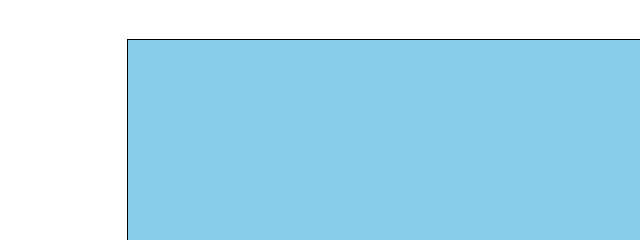
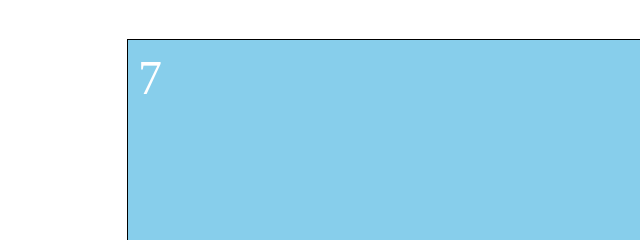
Before and after one commit to tobiasljungstrom/homerunner, a website built with webpack: page testpage/index.html in a window 1280 px wide. Shown: the top 240 px of the page, 0-640 px from the left. Built offline with nearby package versions, Linux system fonts and the light colour scheme.

Commit message:
Count some score

```diff
--- a/src/app/main.js
+++ b/src/app/main.js
@@ -3,8 +3,12 @@ import './styles/main.css'
 const GROUND_HEIGHT = 100
 const ARROW_UP = 38
 
+// Elements
 let player = null
+
+// State
 let isJumping = false
+let currentScore = 0
 
 const homerunner = function (baseElement) {
   const mainCanvas = document.createElement('div')
@@ -13,6 +17,7 @@ const homerunner = function (baseElement) {
 
   createGround(mainCanvas)
   createPlayer(mainCanvas)
+  createCounter(mainCanvas)
 
   start()
 }
@@ -32,8 +37,16 @@ function createPlayer (container) {
   player = playerDiv
 }
 
+function createCounter (container) {
+  const counterDiv = document.createElement('div')
+  counterDiv.className = 'homerunner-counter'
+  counterDiv.innerHTML = '0'
+  container.appendChild(counterDiv)
+}
+
 function start () {
   listenForInput()
+  countScore()
 }
 
 function listenForInput () {
@@ -55,4 +68,15 @@ function jump () {
   }, 250)
 }
 
+function countScore () {
+  window.setInterval(() => {
+    currentScore++
+    updateScore()
+  }, 1000)
+}
+
+function updateScore () {
+  document.querySelector('.homerunner-counter').innerHTML = currentScore
+}
+
 export default homerunner
--- a/src/app/styles/main.css
+++ b/src/app/styles/main.css
@@ -24,3 +24,12 @@
   position: absolute;
   left: 100px;
 }
+
+.homerunner-counter {
+  position: absolute;
+  top: 10px;
+  left: 10px;
+
+  font-size: 3em;
+  color: white;
+}
--- a/webpack.config.js
+++ b/webpack.config.js
@@ -6,6 +6,7 @@ module.exports = {
     filename: 'bundle.js',
     path: path.resolve(__dirname, 'dist')
   },
+  devtool: 'eval-source-map',
   module: {
     rules: [
       {
```
